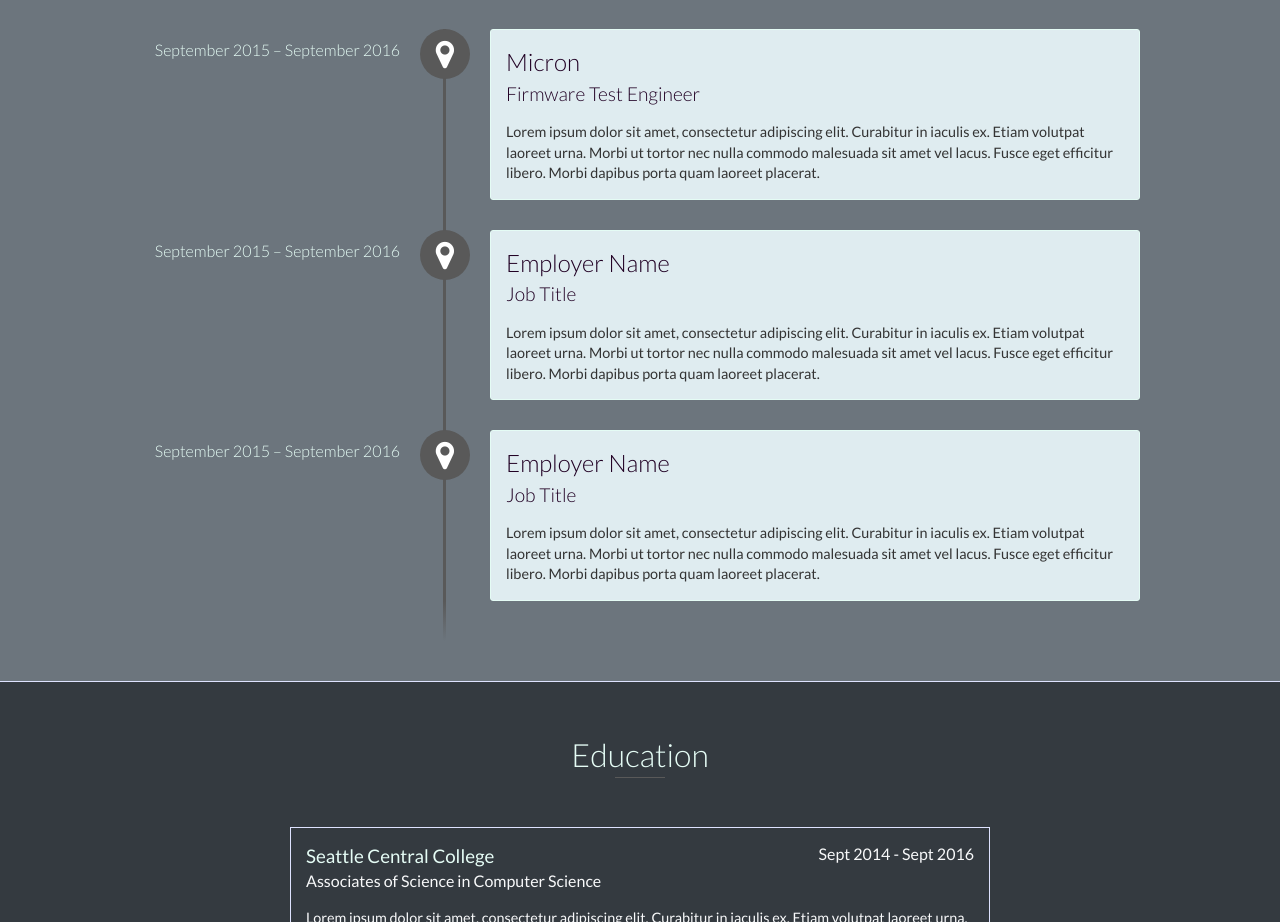
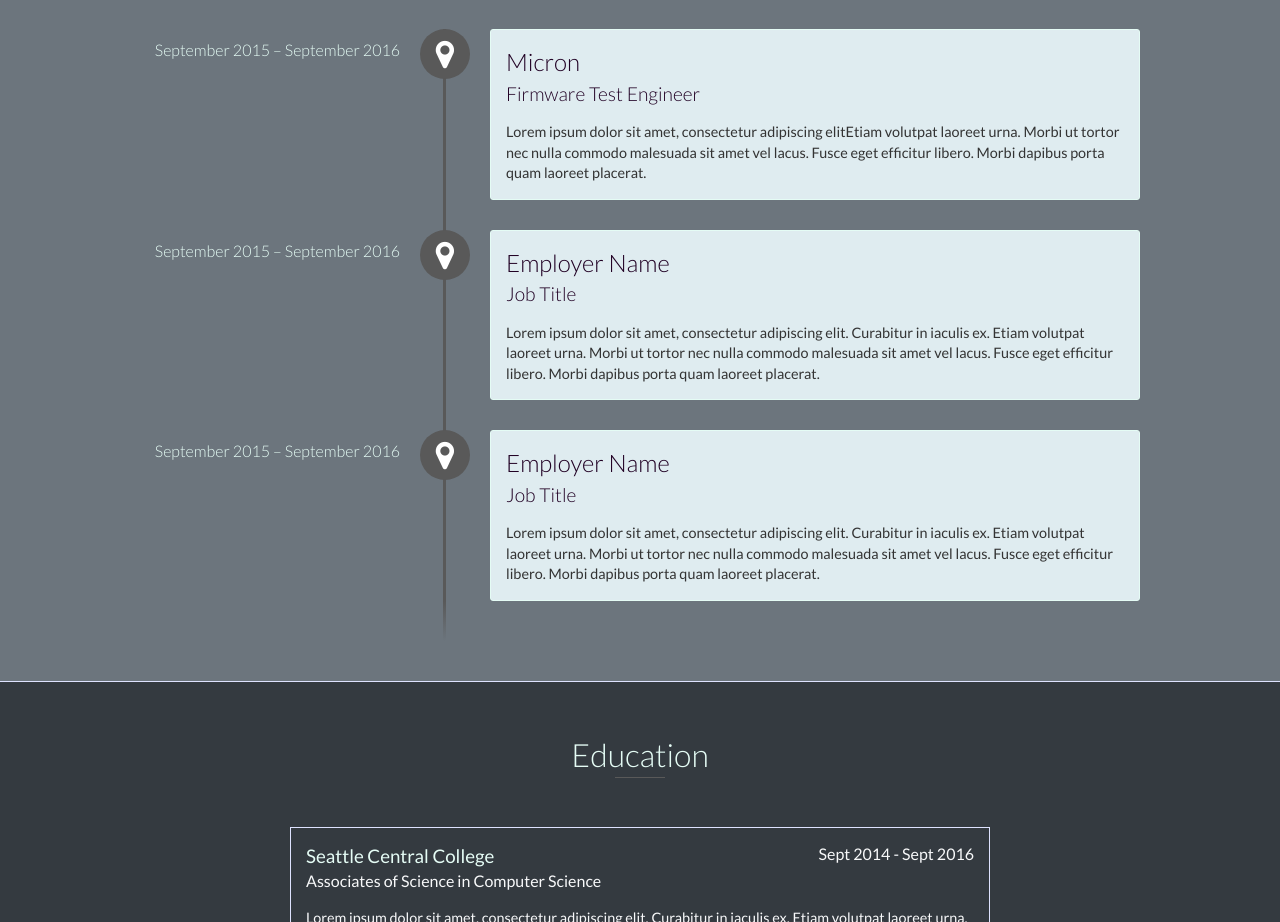
Before and after one commit to MatterMixers/fork.blessdog.github.io, a website: page index.html in a window 1280 px wide. Shown: the part 1260-2182 px from the top of the page. Drawn offline with nearby package versions, Linux system fonts and the light colour scheme.

```diff
--- a/index.html
+++ b/index.html
@@ -91,7 +91,7 @@
                 <h3>Micron</h3>
                 <h4>Firmware Test Engineer</h4>
                 <p>
-                    Lorem ipsum dolor sit amet, consectetur adipiscing elit. Curabitur in iaculis ex. Etiam volutpat laoreet urna. Morbi ut tortor nec nulla commodo malesuada sit amet vel lacus. Fusce eget efficitur libero. Morbi dapibus porta quam laoreet placerat.
+                    Lorem ipsum dolor sit amet, consectetur adipiscing elitEtiam volutpat laoreet urna. Morbi ut tortor nec nulla commodo malesuada sit amet vel lacus. Fusce eget efficitur libero. Morbi dapibus porta quam laoreet placerat.
                 </p>
             </div>
 
--- a/scss/styles.scss
+++ b/scss/styles.scss
@@ -66,11 +66,12 @@
     ---------------------
     ----- 2. Mixins -----
     ---------------------
-*/
 
+NO MORE SMOOTH SCROLLING!@!!!
 @mixin transition($duration: 0.05s, $func: ease, $property: all) {
     transition: #{$duration} #{$func} #{$property};
 }
+*/
 
 @mixin placeholder {
     &::-webkit-input-placeholder {
```
Also changed, not shown: README.md.
